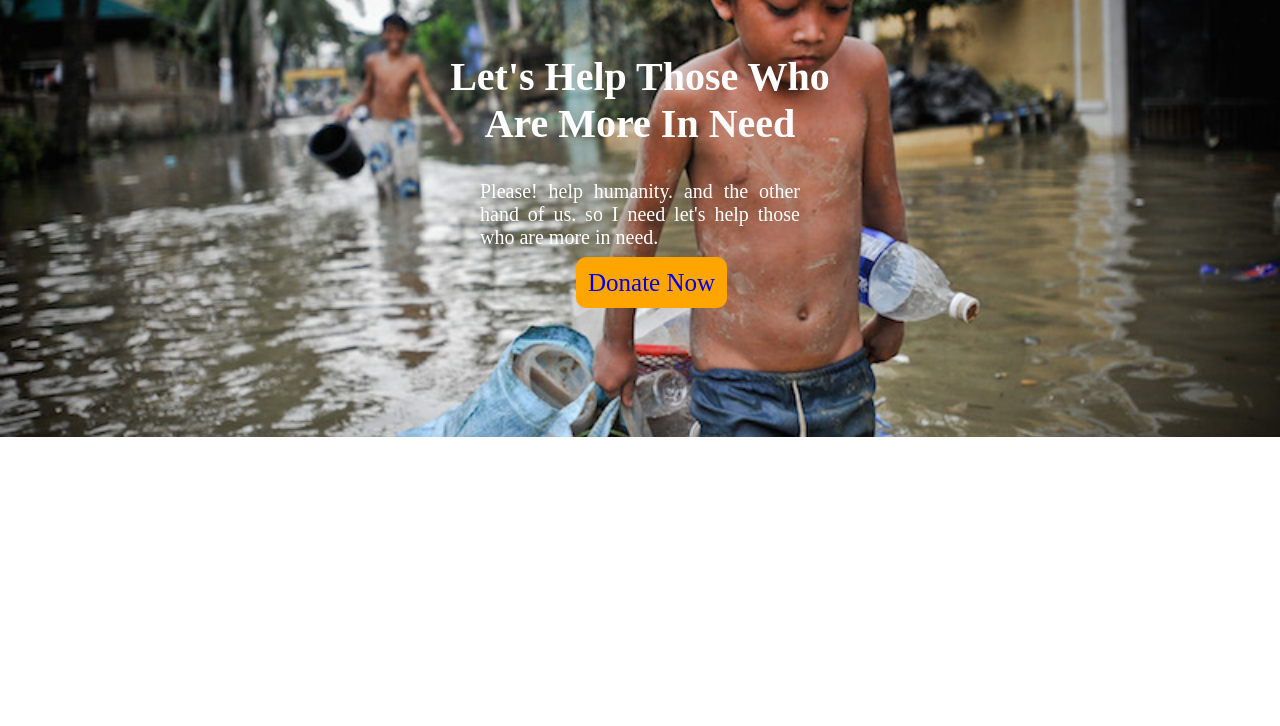
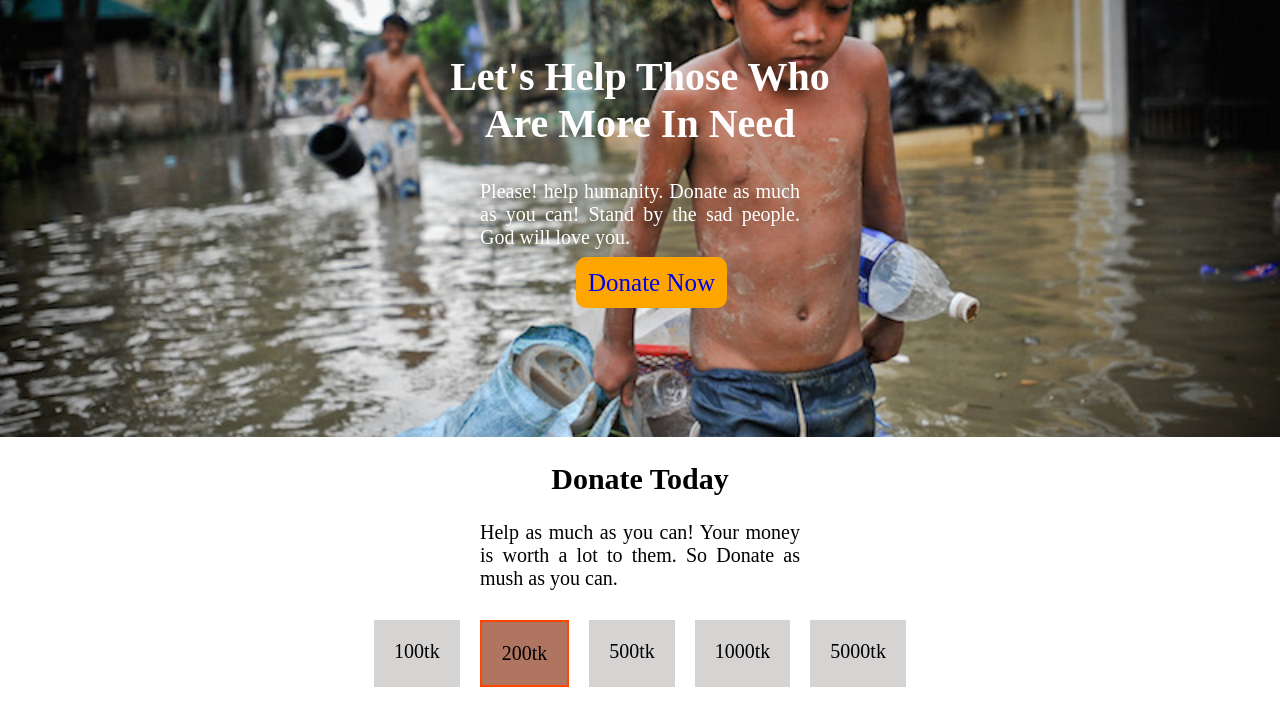
Before and after one commit to sadikul60/donate-today-repo, a plain HTML site: page index.html in a window 1280 px wide. Drawn offline with Linux system fonts and the light colour scheme.

Commit message:
added donate today

```diff
--- a/index.html
+++ b/index.html
@@ -8,11 +8,27 @@
     <link rel="stylesheet" href="style.css">
 </head>
 <body>
-
+    <!--Header section Start-->
     <section class="header">
         <h1>Let's Help Those Who Are More In Need</h1>
-        <p>Please! help humanity. and the other hand of us. so I need let's help those who are more in need. </p>
+        <p>Please! help humanity. Donate as much as you can! Stand by the sad people. God will love you.</p>
         <a class="link-button" target="_blank" href="#">Donate Now</a>
     </section>
+    <!--Header section End-->
+
+    <section>
+        <div>
+            <h2>Donate Today</h2>
+            <p class="para">Help as much as you can! Your money is worth a lot to them. So Donate as mush as you can.</p>
+        </div>
+        <div class="flexible-container">
+            <div class="box">100tk</div>
+            <div class="box hover">200tk</div>
+            <div class="box">500tk</div>
+            <div class="box">1000tk</div>
+            <div class="box">5000tk</div>
+        </div>
+    </section>
+
 </body>
 </html>
--- a/style.css
+++ b/style.css
@@ -24,6 +24,10 @@ h1{
     padding-left: 440px;
     padding-right: 440px;
 }
+h2{
+    text-align: center;
+    font-size: 30px;
+}
 
 p{
     color: white;
@@ -41,3 +45,23 @@ p{
     background: orange;
     border-radius: 10px;
 }
+.para{
+    color: black;
+}
+
+.flexible-container{
+    display: flex;
+    justify-content: center;
+}
+
+.box{
+    padding: 20px;
+    margin: 10px;
+    font-size: 20px;
+    background: rgb(214, 211, 211);
+}
+
+.hover{
+    border: 2px solid orangered;
+    background: rgb(175, 117, 96);
+}
```
